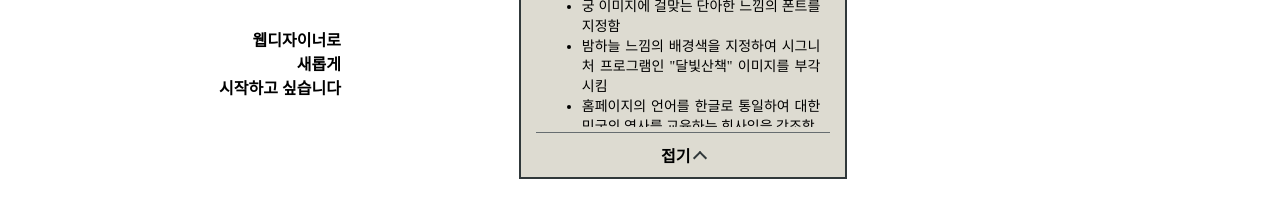
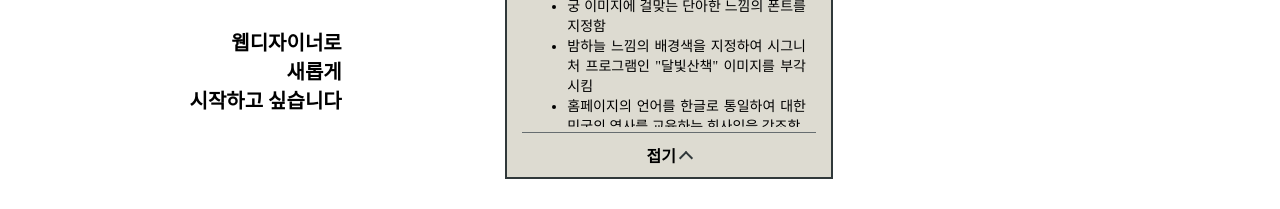
Before and after one commit to hyesungHan/PortfolioINTRO, a plain HTML site: page index.html in a window 1280 px wide. Shown: the part 602-811 px from the top of the page. Drawn offline with Linux system fonts and the light colour scheme.

Commit message:
desktop modify

```diff
--- a/assets/scss/components/_about_area.scss
+++ b/assets/scss/components/_about_area.scss
@@ -112,7 +112,7 @@
 @media screen and (min-width:1025px) {
     .about-area{
         margin:0 auto;
-        width:35%;
+        width:30%;
 
         .common-inner{
             display:flex;
@@ -164,6 +164,7 @@
             justify-content: center;
             .txt{
                 padding-right:0;
+                font-size:20px;
             }
             .scroll{
                 display:none;
--- a/assets/scss/components/_portfolio_area.scss
+++ b/assets/scss/components/_portfolio_area.scss
@@ -154,7 +154,7 @@
                             font-size: 18px;
                         }
                         &:not(:last-child){
-                            margin-bottom:5px;
+                            margin-bottom:10px;
                         }
                     }
                 }
```
Also changed, not shown: assets/css/style.css.
